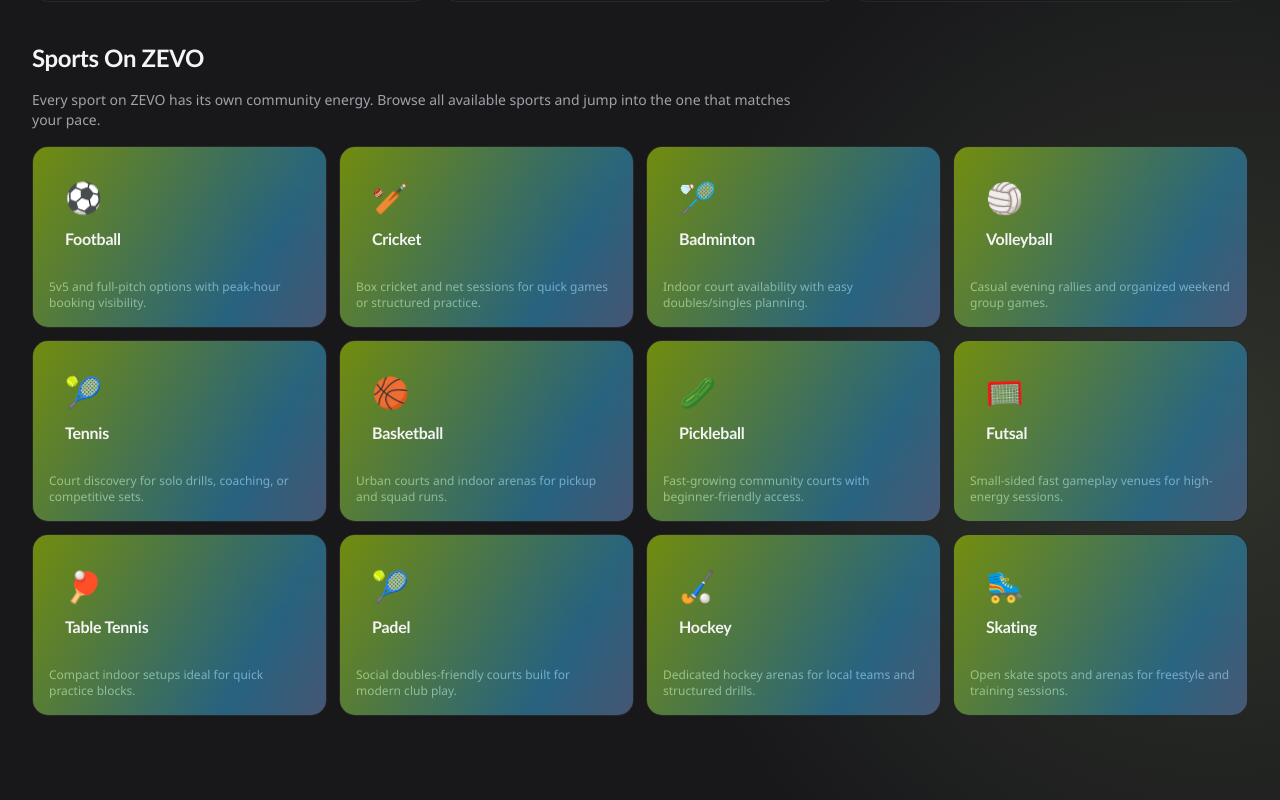
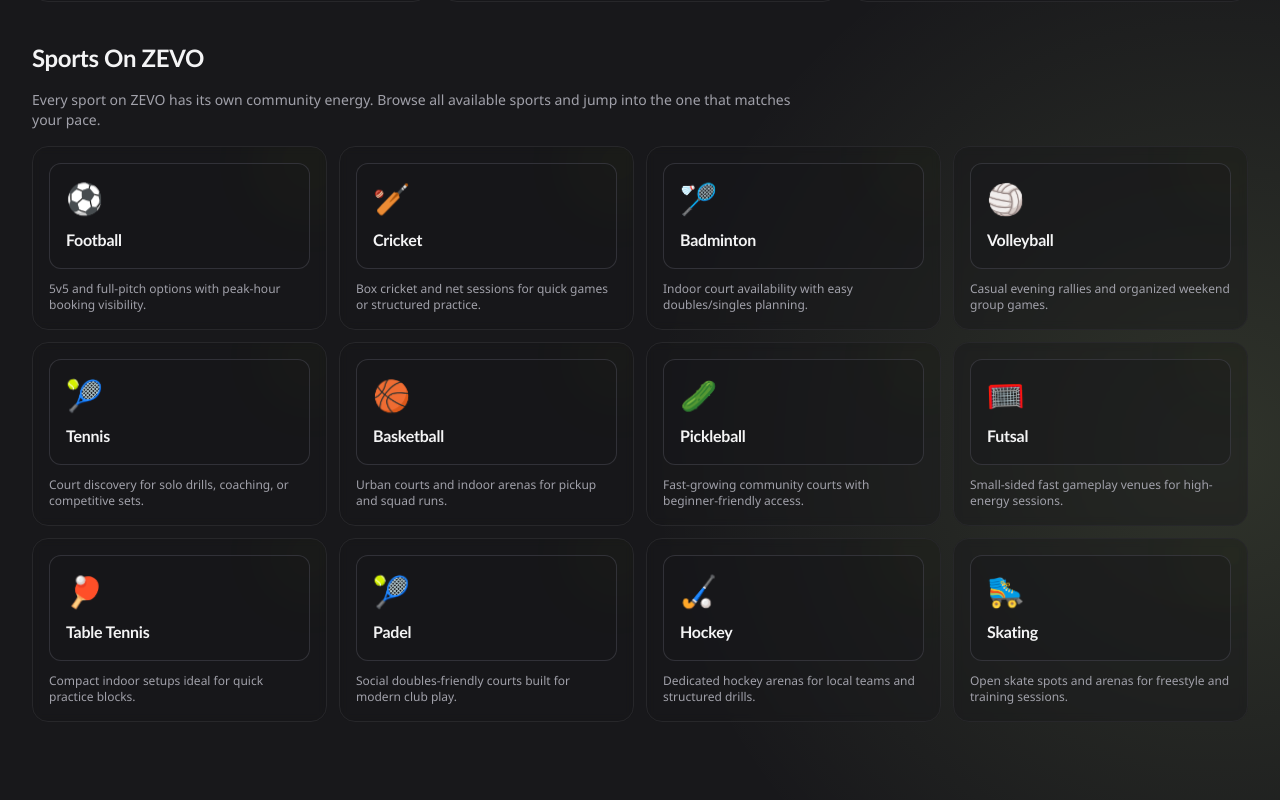
Before and after one commit to DivamRJ/ZEVO_app, a Next.js app: page / in a window 1280 px wide. Shown: the part 1004-1804 px from the top of the page. Built offline with nearby package versions, Linux system fonts and the light colour scheme.

Commit message:
added public chat feature

```diff
--- a/app/page.tsx
+++ b/app/page.tsx
@@ -73,12 +73,17 @@ const sportsCard = {
   hover: { y: -8, scale: 1.02, rotate: -0.25, transition: { type: "spring", stiffness: 280, damping: 18 } }
 };
 
-const sportsHoverOverlay = {
+const sportsBorderGlow = {
   hidden: { opacity: 0, backgroundPosition: "0% 50%" },
   show: { opacity: 0, backgroundPosition: "0% 50%" },
   hover: {
-    opacity: 0.35,
-    backgroundPosition: ["0% 50%", "100% 50%", "0% 50%"],
+    opacity: 1,
+    borderColor: ["rgba(56,189,248,0.9)", "rgba(168,85,247,0.9)", "rgba(56,189,248,0.9)"],
+    boxShadow: [
+      "0 0 0 rgba(56,189,248,0)",
+      "0 0 18px rgba(56,189,248,0.45), 0 0 24px rgba(168,85,247,0.35)",
+      "0 0 18px rgba(56,189,248,0.45), 0 0 24px rgba(168,85,247,0.35)"
+    ],
     transition: { duration: 1.8, repeat: Infinity, ease: "linear" }
   }
 };
@@ -201,11 +206,11 @@ export default function IntroPage() {
               variants={sportsCard}
               whileHover="hover"
               whileTap={{ scale: 0.98 }}
-              className="relative overflow-hidden rounded-2xl border border-zinc-800 bg-zinc-900/75 p-4"
+              className="relative overflow-hidden rounded-2xl border border-zinc-800 bg-zinc-900/40 p-4 backdrop-blur-sm"
             >
               <motion.div
-                variants={sportsHoverOverlay}
-                className="pointer-events-none absolute inset-0 bg-[linear-gradient(120deg,rgba(204,255,0,0.5),rgba(56,189,248,0.45),rgba(244,114,182,0.45),rgba(204,255,0,0.5))] bg-[length:220%_220%]"
+                variants={sportsBorderGlow}
+                className="pointer-events-none absolute inset-0 rounded-2xl border border-transparent"
               />
 
               <motion.div
@@ -214,7 +219,7 @@ export default function IntroPage() {
                 className="pointer-events-none absolute -right-8 -top-8 h-24 w-24 rounded-full bg-neon/20 blur-2xl"
               />
 
-              <div className={`relative rounded-xl bg-gradient-to-br p-4 ${item.tone}`}>
+              <div className="relative rounded-xl border border-zinc-700/70 bg-zinc-900/35 p-4">
                 <motion.p
                   animate={{ y: [0, -3, 0], rotate: [0, 3, -2, 0] }}
                   transition={{ duration: 3, repeat: Infinity, ease: "easeInOut", delay: index * 0.07 }}
```
Also changed, not shown: 1 other file (tests, documents, lock files or other folders).
